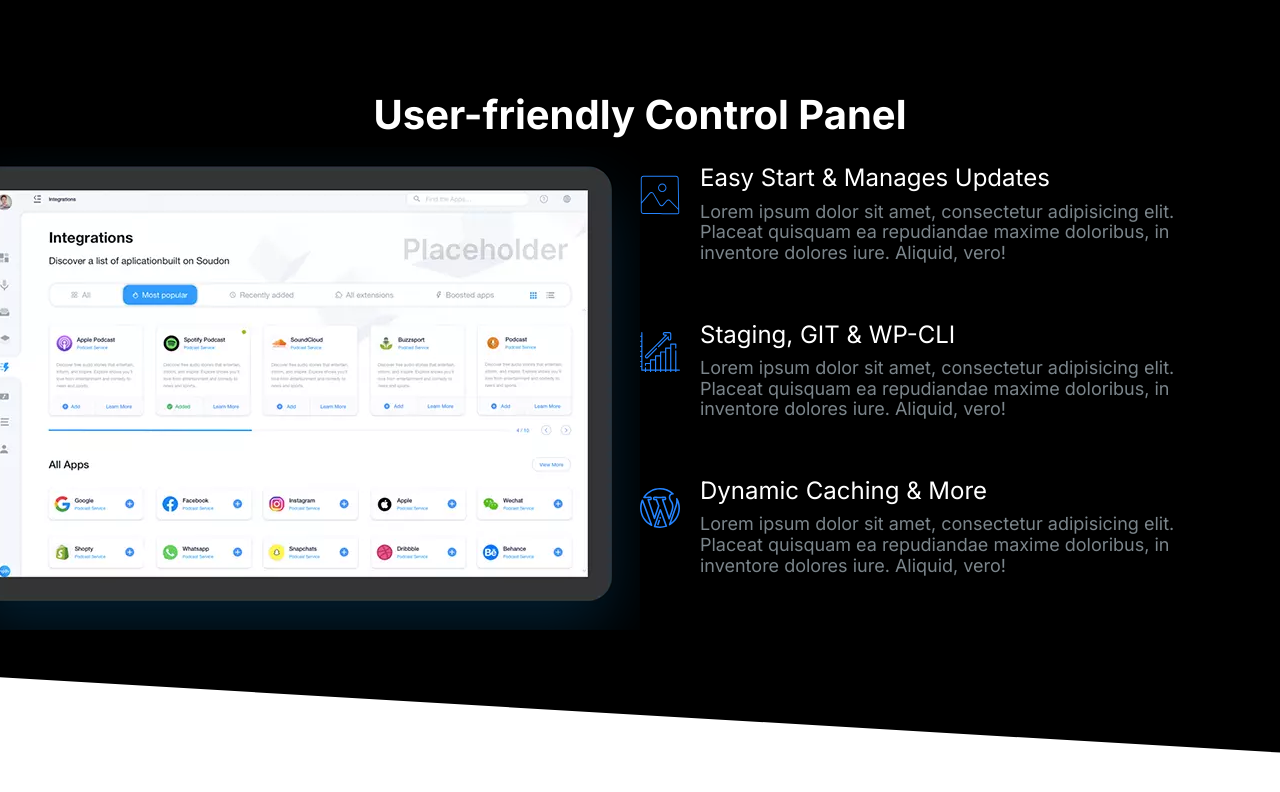
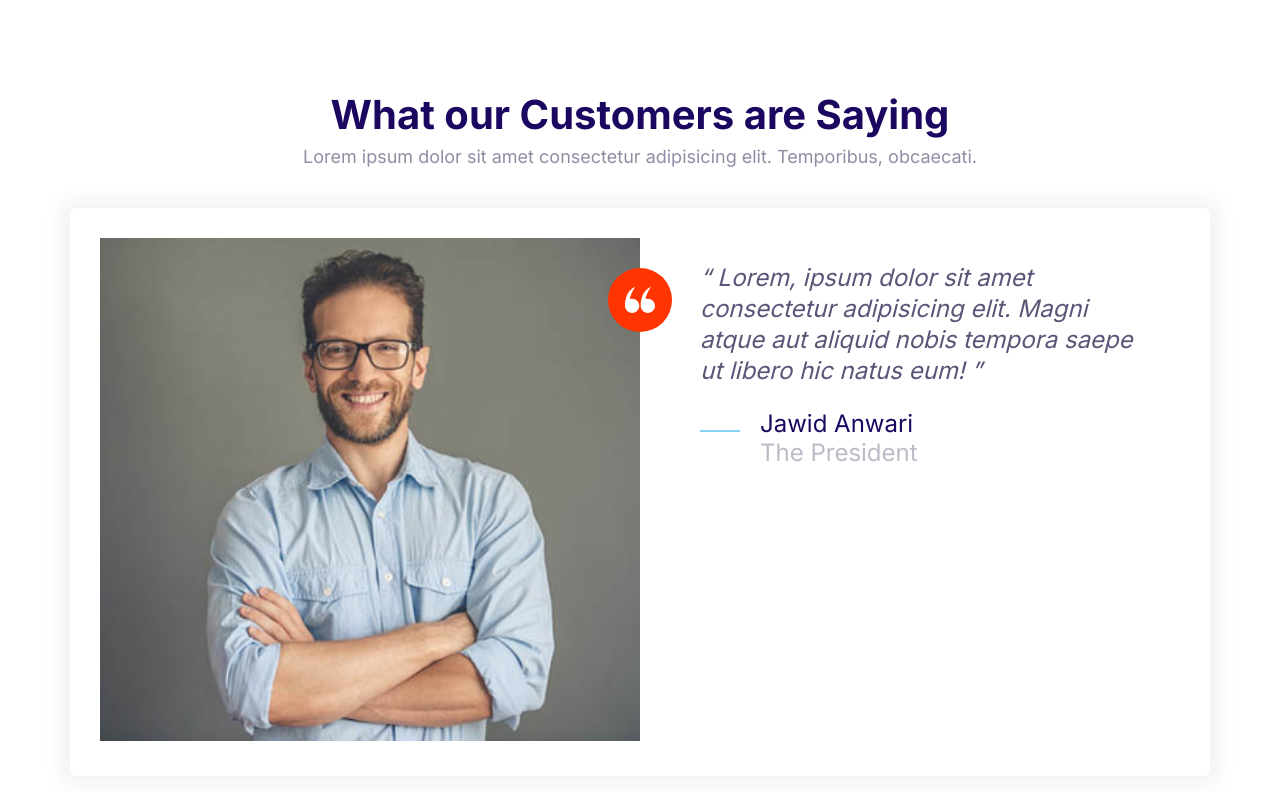
Before and after one commit to jawidanwari/Jawidanwari, a plain HTML site: page index.html in a window 1280 px wide. Drawn offline with Linux system fonts and the light colour scheme.

Commit message:
build the final testimonial component.

```diff
--- a/css/styles.css
+++ b/css/styles.css
@@ -602,6 +602,7 @@ a {
 
 .block__header {
   text-align: center;
+  margin-bottom: 4rem;
 }
 
 .block__heading {
--- a/index.html
+++ b/index.html
@@ -14,73 +14,49 @@
     <title>Document</title>
   </head>
   <body>
-    <section class="block block--dark block--skewed-right block-showcase">
+    <section class="block">
       <header class="block__header">
-        <h2>User-friendly Control Panel</h2>
+        <h2>What our Customers are Saying</h2>
+        <p>
+          Lorem ipsum dolor sit amet consectetur adipisicing elit. Temporibus,
+          obcaecati.
+        </p>
       </header>
-      <div class="container grid grid--1x2">
-        <picture class="block-showcase__image">
-          <source
-            type="image/webp"
-            srcset="images/ipad.webp 1x, images/ipad@2x.webp 2x" />
-          <source
-            type="image/webp"
-            srcset="images/ipad.png 1x, images/ipad@2x.png 2x" />
-          <img src="images/ipad.png" alt=""
-        /></picture>
-        <ul class="list">
-          <li>
+      <div class="container">
+        <div class="card testimonial">
+          <div class="grid grid--1x2">
+            <div class="testimonial__image">
+              <img
+                src="images/testimonial.jpg"
+                alt="A happy smiling customer"
+              />
+              <span class="icon-container icon-container--accent">
+                <svg class="icon icon--primary icon--white icon--small">
+                  <use xlink:href="images/sprite.svg#quotes"></use>
+                </svg>
+              </span>
+            </div>
+            <blockquote class="quote">
+              <p class="quote__text">
+                Lorem, ipsum dolor sit amet consectetur adipisicing elit. Magni
+                atque aut aliquid nobis tempora saepe ut libero hic natus eum!
+              </p>
+              <footer>
                 <div class="media">
                   <div class="media__image">
-                <svg class="icon icon--primary">
-                  <use xlink:href="images/sprite.svg#snap"></use>
+                    <svg class="icon icon--primary quote__line">
+                      <use xlink:href="images/sprite.svg#line"></use>
                     </svg>
                   </div>
                   <div class="media__body">
-                <h3 class="media__title">Easy Start & Manages Updates</h3>
-                <p>
-                  Lorem ipsum dolor sit amet, consectetur adipisicing elit.
-                  Placeat quisquam ea repudiandae maxime doloribus, in inventore
-                  dolores iure. Aliquid, vero!
-                </p>
+                    <h3 class="media__title quote__author">Jawid Anwari</h3>
+                    <p class="author__name">The President</p>
                   </div>
                 </div>
-          </li>
-          <li>
-            <div class="media">
-              <div class="media__image">
-                <svg class="icon icon--primary">
-                  <use xlink:href="images/sprite.svg#growth"></use>
-                </svg>
-              </div>
-              <div class="media__body">
-                <h3 class="media__title">Staging, GIT & WP-CLI</h3>
-                <p>
-                  Lorem ipsum dolor sit amet, consectetur adipisicing elit.
-                  Placeat quisquam ea repudiandae maxime doloribus, in inventore
-                  dolores iure. Aliquid, vero!
-                </p>
+              </footer>
+            </blockquote>
           </div>
         </div>
-          </li>
-          <li>
-            <div class="media">
-              <div class="media__image">
-                <svg class="icon icon--primary">
-                  <use xlink:href="images/sprite.svg#wordpress"></use>
-                </svg>
-              </div>
-              <div class="media__body">
-                <h3 class="media__title">Dynamic Caching & More</h3>
-                <p>
-                  Lorem ipsum dolor sit amet, consectetur adipisicing elit.
-                  Placeat quisquam ea repudiandae maxime doloribus, in inventore
-                  dolores iure. Aliquid, vero!
-                </p>
-              </div>
-            </div>
-          </li>
-        </ul>
       </div>
     </section>
     <script src="js/main.js"></script>
```
Also changed, not shown: components/show-case.html (added, +71 -0 lines), images/testimonial.jpg (added). Lines whose indentation alone changed are shown as unchanged.
